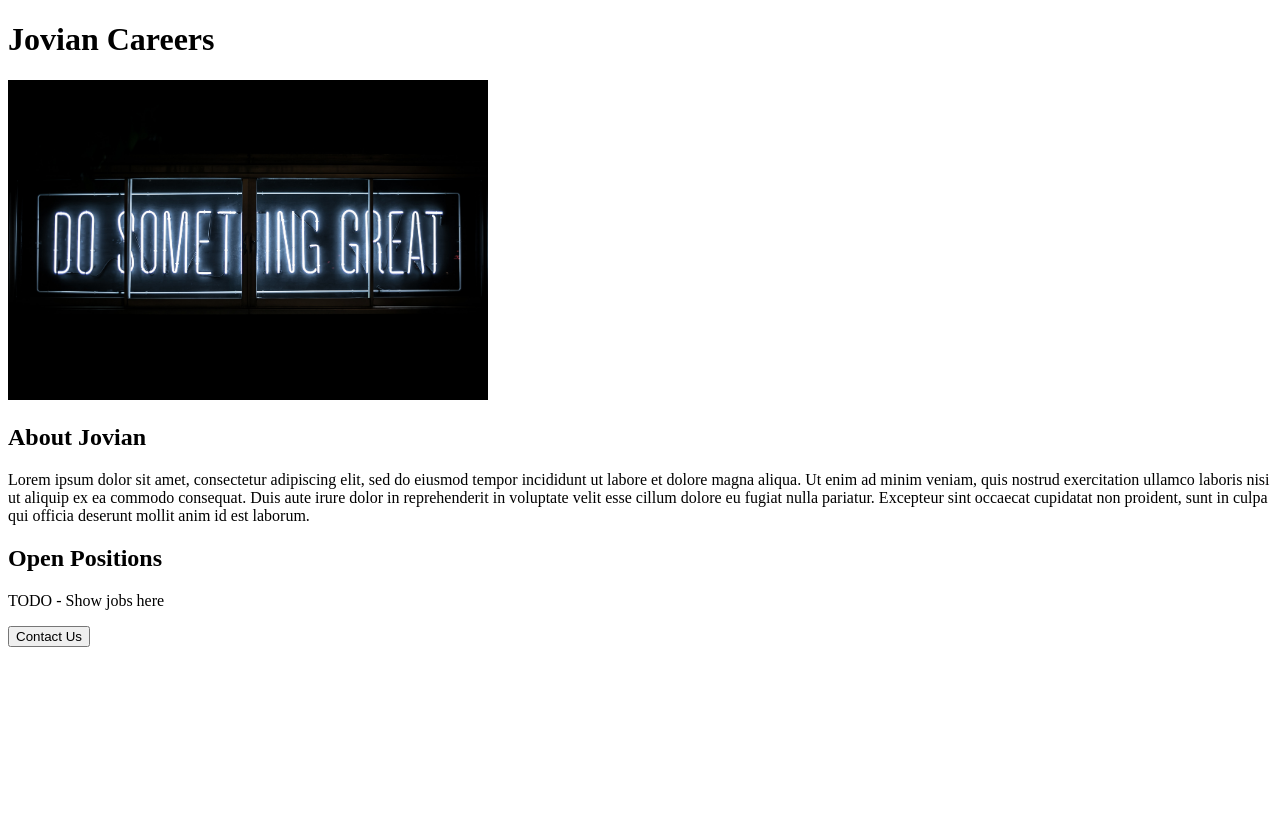
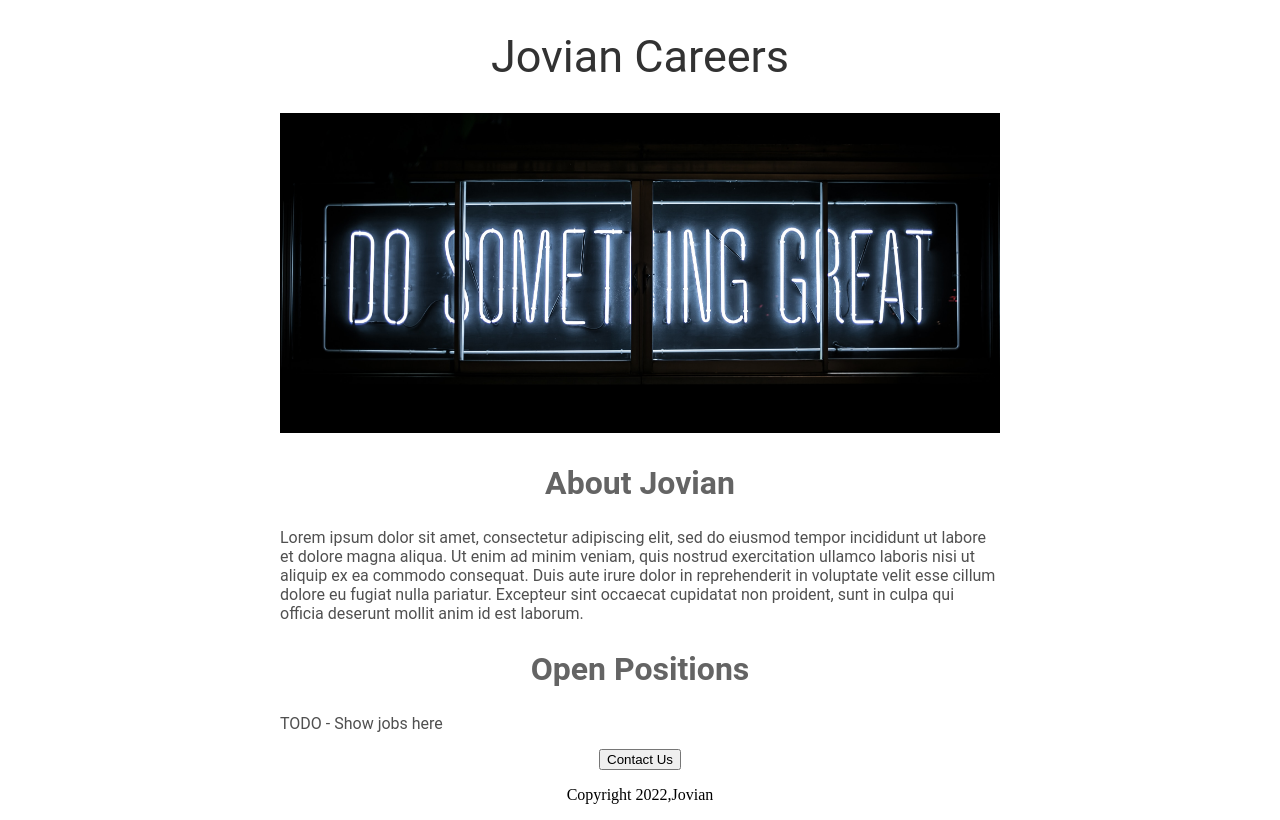
Before and after one commit to nrrakesh9138/jovian-careers-website-v2, a Flask app: page / in a window 1280 px wide. Before the commit the page ends 647 px from the top, so only its background shows below. Run offline with Flask 3, Linux system fonts and the light colour scheme.

Commit message:
added HTML and CSS

```diff
--- a/templates/home.html
+++ b/templates/home.html
@@ -1,19 +1,68 @@
 <!DOCTYPE html>
 <html lang="en">
+
 <head>
     <meta charset="UTF-8">
     <meta name="viewport" content="width=device-width, initial-scale=1.0">
     <title>Jovian Careers</title>
+    <style>
+        h1 {
+            font-size: 45px;
+            font-family: Roboto;
+            font-weight: normal;
+            color: rgb(50, 50, 50);
+            text-align: center;
+        }
+
+        .banner {
+            height: 320px;
+            width: 100%;
+            object-fit: cover;
+        }
+
+        h2 {
+            font-family: Roboto;
+            font-size: 32px;
+            color: rgb(100, 100, 100);
+            text-align: center;
+        }
+
+        .bodyText {
+            font-family: Roboto;
+            color: rgb(80, 80, 80);
+
+        }
+
+        #container {
+            max-width: 720px;
+            margin: 0 auto;
+        }
+    </style>
 </head>
+
 <body>
-    <h1>Jovian Careers</h1>
-    <img src="/static/banner.jpg", height="320px">
-    <h2>About Jovian</h2>
-    <p>
-        Lorem ipsum dolor sit amet, consectetur adipiscing elit, sed do eiusmod tempor incididunt ut labore et dolore magna aliqua. Ut enim ad minim veniam, quis nostrud exercitation ullamco laboris nisi ut aliquip ex ea commodo consequat. Duis aute irure dolor in reprehenderit in voluptate velit esse cillum dolore eu fugiat nulla pariatur. Excepteur sint occaecat cupidatat non proident, sunt in culpa qui officia deserunt mollit anim id est laborum.
-    </p>
-    <h2>Open Positions</h2>
-    <p>TODO - Show jobs here</p>
-    <button>Contact Us</button>
+    <div id="container">
+        <h1>Jovian Careers</h1>
+        <img class="banner" src="/static/banner.jpg">
+        <h2>About Jovian</h2>
+
+        <p class="bodyText">
+            Lorem ipsum dolor sit amet, consectetur adipiscing elit, sed do eiusmod tempor incididunt ut labore et
+            dolore magna aliqua. Ut enim ad minim veniam, quis nostrud exercitation ullamco laboris nisi ut aliquip
+            ex ea commodo consequat. Duis aute irure dolor in reprehenderit in voluptate velit esse cillum dolore eu
+            fugiat nulla pariatur. Excepteur sint occaecat cupidatat non proident, sunt in culpa qui officia
+            deserunt mollit anim id est laborum.
+        </p>
+
+
+        <h2>Open Positions</h2>
+        <p class="bodyText">TODO - Show jobs here</p>
+        <div style="text-align: center;">
+            <button>Contact Us</button>
+            <p>Copyright 2022,Jovian</p>
+        </div>
+
+    </div>
 </body>
+
 </html>
```
